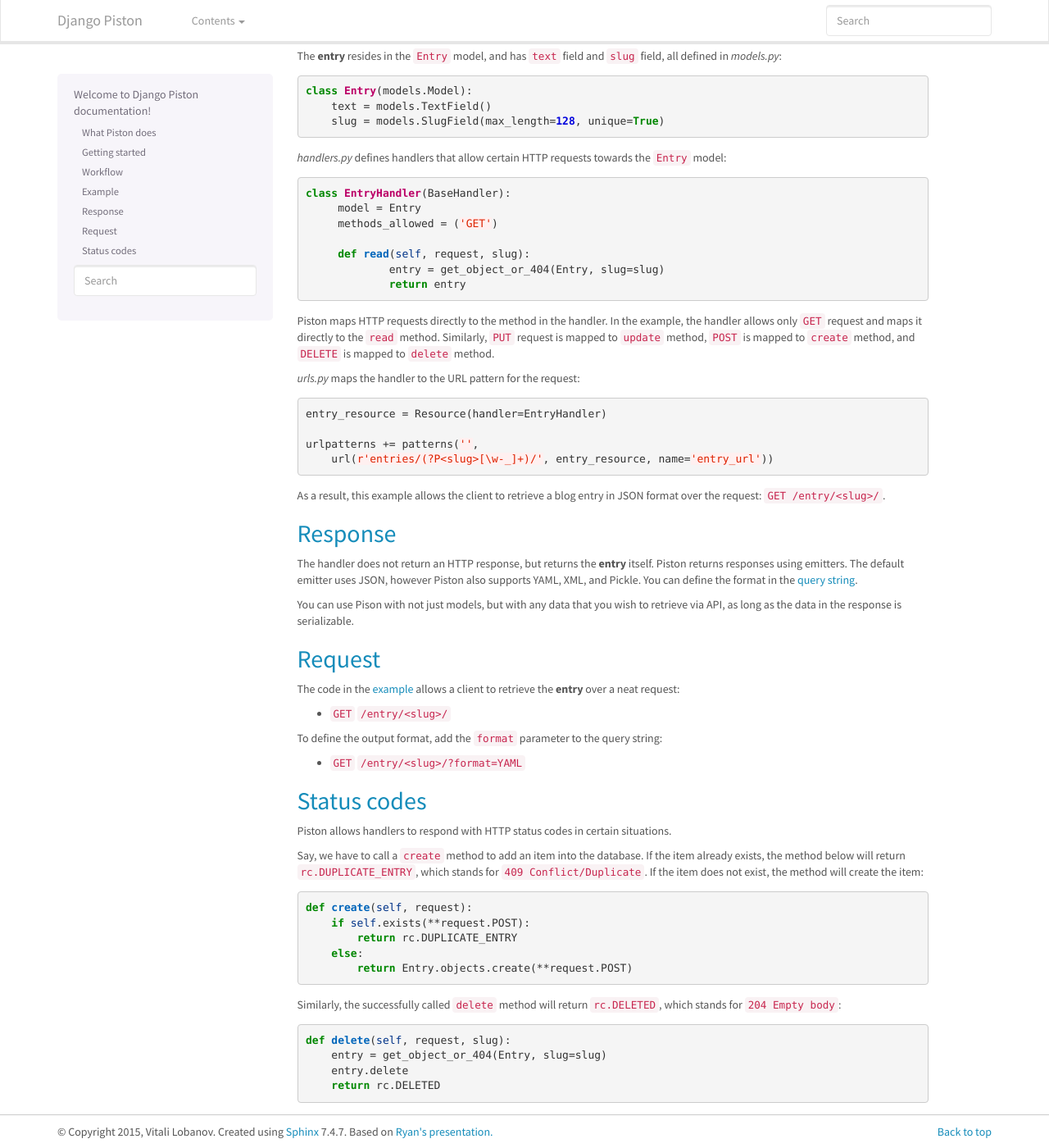
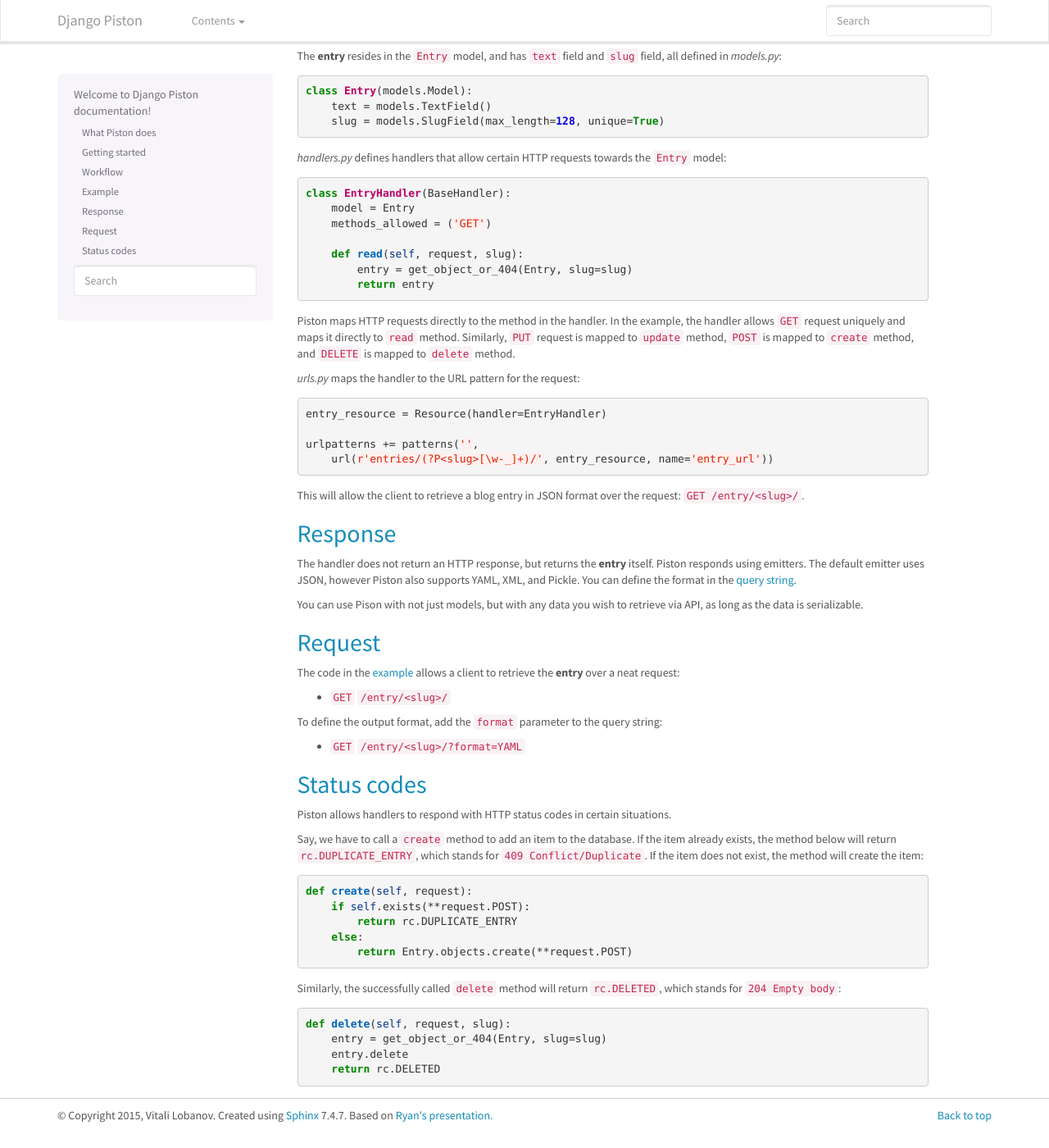
Before and after one commit to bfxy/django-piston-doc, a Sphinx documentation site: the page built from source/index.rst, in a window 1280 px wide and 1400 px high, scrolled down 750 px. Shown: the whole window at 82% size. Built offline with Sphinx 7.4.7, drawn with Linux system fonts in a browser that asks for light colours.

Commit message:
Fix codeblocks with lateralinclude

```diff
--- /dev/null
+++ b/source/handlers.py
@@ -0,0 +1,7 @@
+class EntryHandler(BaseHandler):
+    model = Entry
+    methods_allowed = ('GET')
+
+    def read(self, request, slug):
+        entry = get_object_or_404(Entry, slug=slug)
+        return entry
--- a/source/index.rst
+++ b/source/index.rst
@@ -41,7 +41,7 @@
 
 .. _example:
 
-Suppose, we need to access a blog entry in our database. Like any other Django project, the blog contains  database description in *models.py*, handlers requesting resources from the database in *handlers.py*, and URLs mapped to the handlers in *urls.py*.
+Suppose, we need to access a blog entry in our database. Like any other Django project, the blog contains database description in *models.py*, handlers requesting resources from the database in *handlers.py*, and URLs mapped to handlers in *urls.py*.
 
 The **entry** resides in the ``Entry`` model, and has ``text`` field and ``slug`` field, all defined in *models.py*:
 
@@ -53,17 +53,10 @@
 
 *handlers.py* defines handlers that allow certain HTTP requests towards the ``Entry`` model:
 
-.. code-block:: python
+.. literalinclude:: handlers.py
+   :language: python
 
-   class EntryHandler(BaseHandler):
-	model = Entry
-	methods_allowed = ('GET')
-
-	def read(self, request, slug):
-		entry = get_object_or_404(Entry, slug=slug)
-		return entry
-
-Piston maps HTTP requests directly to the method in the handler. In the example, the handler allows only ``GET`` request and maps it directly to the ``read`` method. Similarly, ``PUT`` request is mapped to ``update`` method, ``POST`` is mapped to ``create`` method, and ``DELETE`` is mapped to ``delete`` method.
+Piston maps HTTP requests directly to the method in the handler. In the example, the handler allows ``GET`` request uniquely and maps it directly to ``read`` method. Similarly, ``PUT`` request is mapped to ``update`` method, ``POST`` is mapped to ``create`` method, and ``DELETE`` is mapped to ``delete`` method.
 
 *urls.py* maps the handler to the URL pattern for the request:
 
@@ -74,14 +67,14 @@
    urlpatterns += patterns('',
        url(r'entries/(?P<slug>[\w-_]+)/', entry_resource, name='entry_url'))
 
-As a result, this example allows the client to retrieve a blog entry in JSON format over the request: ``GET /entry/<slug>/``.
+This will allow the client to retrieve a blog entry in JSON format over the request: ``GET /entry/<slug>/``.
 
 Response
 ========
 
-The handler does not return an HTTP response, but returns the **entry** itself. Piston returns responses using emitters. The default emitter uses JSON, however Piston also supports YAML, XML, and Pickle. You can define the format in the :ref:`query string<request>`.
+The handler does not return an HTTP response, but returns the **entry** itself. Piston responds using emitters. The default emitter uses JSON, however Piston also supports YAML, XML, and Pickle. You can define the format in the :ref:`query string<request>`.
 
-You can use Pison with not just models, but with any data that you wish to retrieve via API, as long as the data in the response is serializable.
+You can use Pison with not just models, but with any data you wish to retrieve via API, as long as the data is serializable.
 
 Request
 =======
@@ -102,7 +95,7 @@
 
 Piston allows handlers to respond with HTTP status codes in certain situations.
 
-Say, we have to call a ``create`` method to add an item into the database. If the item already exists, the method below will return ``rc.DUPLICATE_ENTRY``, which stands for ``409 Conflict/Duplicate``. If the item does not exist, the method will create the item:
+Say, we have to call a ``create`` method to add an item to the database. If the item already exists, the method below will return ``rc.DUPLICATE_ENTRY``, which stands for ``409 Conflict/Duplicate``. If the item does not exist, the method will create the item:
 
 .. code-block:: python
 
```
